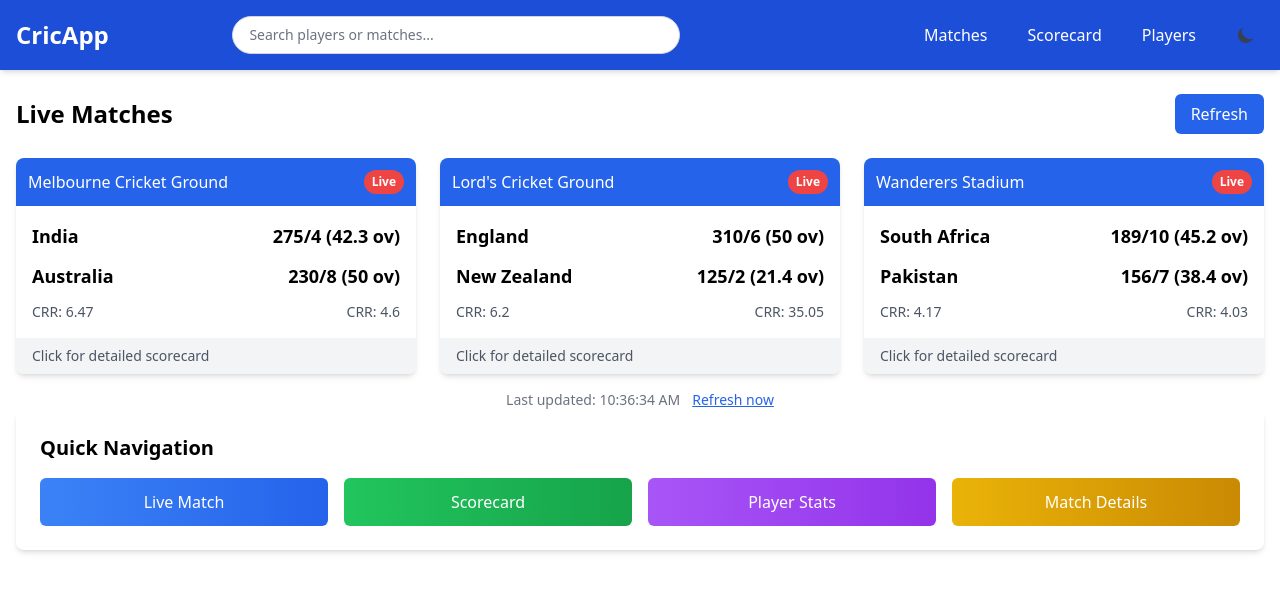
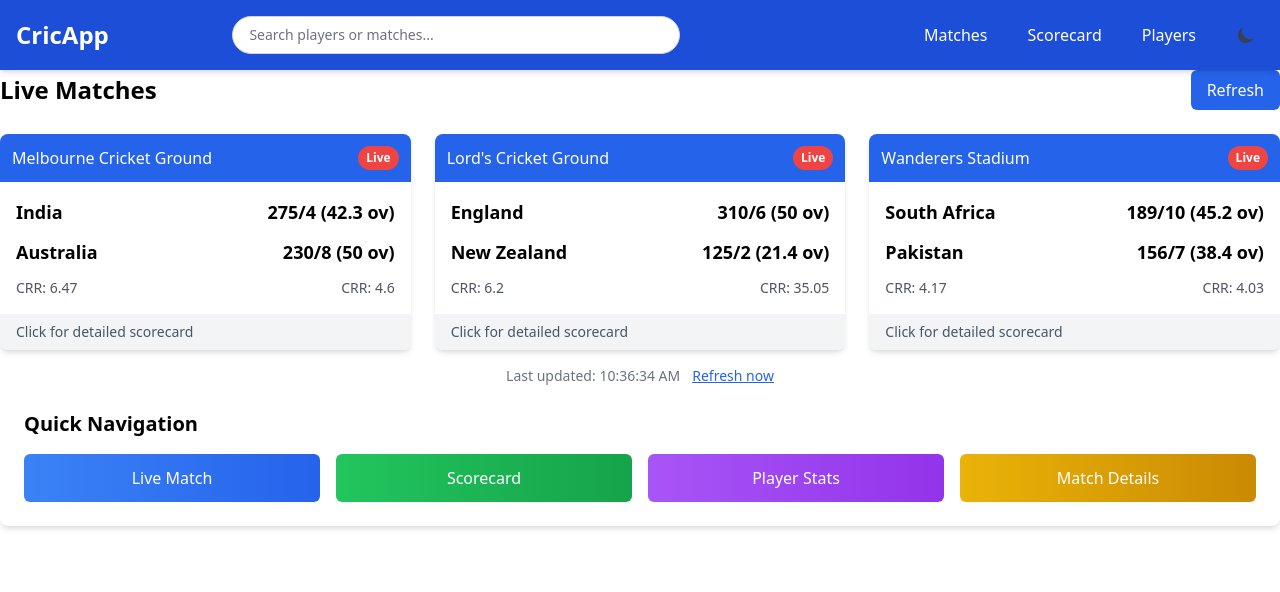
Before and after one commit to manpreetjord/CricApp, a React (Vite) app: page / in a window 1280 px wide. Shown: the top 592 px of the page. Built offline with nearby package versions, Linux system fonts and the light colour scheme.

Commit message:
Fix page transitions by removing react-transition-group and using custom CSS implementation

```diff
--- a/src/App.jsx
+++ b/src/App.jsx
@@ -1,6 +1,5 @@
-import React, { lazy, Suspense } from 'react';
+import React, { lazy, Suspense, useState, useEffect } from 'react';
 import { BrowserRouter as Router, Routes, Route, useLocation } from 'react-router-dom';
-import { CSSTransition, SwitchTransition } from 'react-transition-group';
 import Header from './components/layout/Header';
 import LoadingSpinner from './components/ui/LoadingSpinner';
 import { ThemeProvider } from './context/ThemeContext';
@@ -17,24 +16,40 @@ const PlayerProfile = lazy(() => import('./components/players/PlayerProfile'));
 // Loading fallback
 const LoadingFallback = () => <LoadingSpinner size="lg" />;
 
+// Custom hook for page transitions
+function usePageTransition() {
+  const [isTransitioning, setIsTransitioning] = useState(false);
+  const [currentLocation, setCurrentLocation] = useState('');
+  const location = useLocation();
+
+  useEffect(() => {
+    if (currentLocation !== location.pathname) {
+      setIsTransitioning(true);
+      const timer = setTimeout(() => {
+        setCurrentLocation(location.pathname);
+        setIsTransitioning(false);
+      }, 300);
+      return () => clearTimeout(timer);
+    }
+  }, [location, currentLocation]);
+
+  return {
+    className: isTransitioning ? 'page-exit-active' : 'page-enter-active',
+    style: {
+      opacity: isTransitioning ? 0 : 1,
+      transform: isTransitioning ? 'translateY(10px)' : 'translateY(0)',
+      transition: 'opacity 300ms, transform 300ms'
+    }
+  };
+}
+
 // Animated routes wrapper
 const AnimatedRoutes = () => {
+  const pageTransition = usePageTransition();
   const location = useLocation();
 
   return (
-    <SwitchTransition mode="out-in">
-      <CSSTransition
-        key={location.key}
-        timeout={300}
-        classNames={{
-          enter: 'page-enter',
-          enterActive: 'page-enter-active',
-          exit: 'page-exit',
-          exitActive: 'page-exit-active',
-        }}
-        unmountOnExit
-      >
-        <div className="container mx-auto px-4 py-6 dark:text-gray-100">
+    <div className="container mx-auto px-4 py-6 dark:text-gray-100 fade-in" {...pageTransition}>
       <Routes location={location}>
         <Route path="/" element={<Home />} />
         <Route path="/match" element={<MatchPage />} />
@@ -47,8 +62,6 @@ const AnimatedRoutes = () => {
         <Route path="/players/:playerId" element={<PlayerProfile />} />
       </Routes>
     </div>
-      </CSSTransition>
-    </SwitchTransition>
   );
 };
 
--- a/src/index.css
+++ b/src/index.css
@@ -143,25 +143,17 @@ body {
   animation: scaleIn 0.2s ease-out forwards;
 }
 
-/* Page transition classes */
-.page-enter {
-  opacity: 0;
-  transform: translateY(10px);
-}
-
+/* Page transitions */
 .page-enter-active {
+  transition: opacity 300ms, transform 300ms;
   opacity: 1;
   transform: translateY(0);
-  transition: opacity 300ms, transform 300ms;
-}
-
-.page-exit {
-  opacity: 1;
 }
 
 .page-exit-active {
+  transition: opacity 300ms, transform 300ms;
   opacity: 0;
-  transition: opacity 200ms;
+  transform: translateY(10px);
 }
 
 /* Button hover effects */
```
Lines whose indentation alone changed are shown as unchanged.
